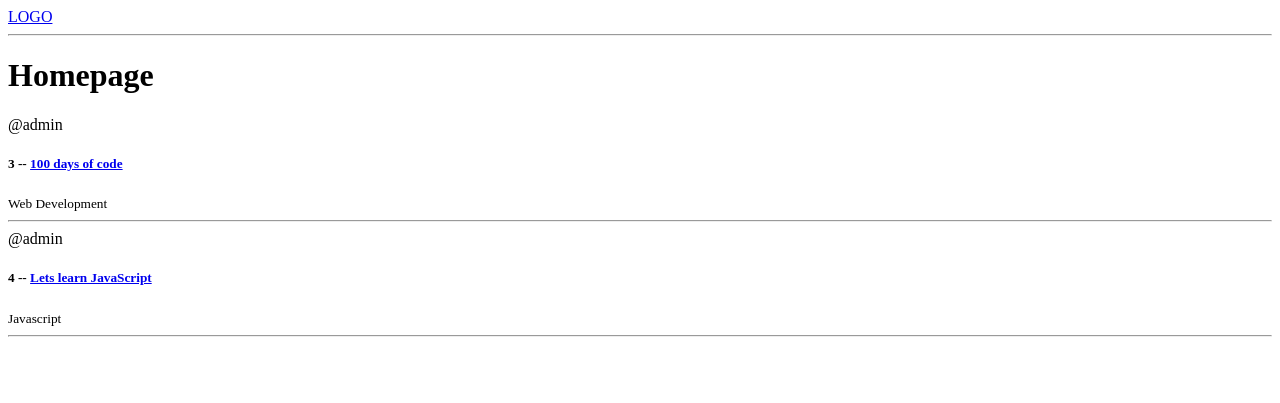
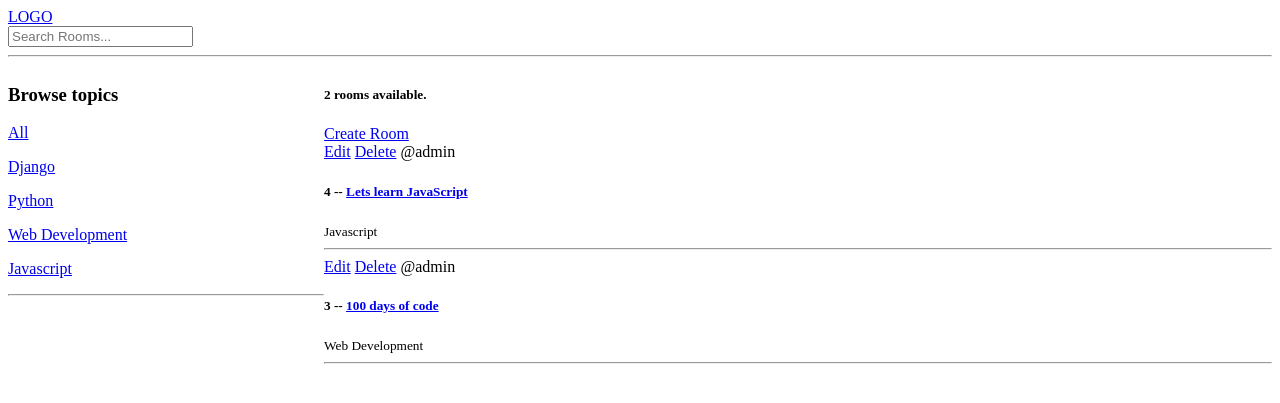
Before and after one commit to h-lakshman/StudyBud, a Django app: page / in a window 1280 px wide. Shown: the top 403 px of the page. Run offline with Django 4.2, Linux system fonts and the light colour scheme; data comes from the database, SQL or seed files in the repository; both versions use the stored data as it was after the commit.

Commit message:
Created a CRUD operations of creating,editing and deleting a room and added a search bar in the homepage to search rooms

```diff
--- a/base/models.py
+++ b/base/models.py
@@ -17,8 +17,12 @@ class Room(models.Model):
     updated = models.DateTimeField(auto_now=True)
     created = models.DateTimeField(auto_now_add=True)
 
+    class Meta:
+        ordering = ['-created', 'updated']
+
     def __str__(self):
         return self.name
+
 
 class Message(models.Model):
     user = models.ForeignKey(User, on_delete=models.CASCADE)
--- a/base/templates/base/home.html
+++ b/base/templates/base/home.html
@@ -1,11 +1,35 @@
 {% extends 'main.html' %}
 
+
+
 {% block content %}
-<h1>Homepage</h1>
+<style>
+    .home-container {
+        display: grid;
+        grid-template-columns: 1fr 3fr;
+    }
+</style>
+<div class="home-container">
+    <div>
+        <h3>Browse topics</h3>
         <div>
             <div>
+                <a href="{% url 'home' %}">All</a>
+            </div>
+            {% for topic in topics%}
+            <p><a href="{% url 'home' %}?q={{topic.name}}">{{topic.name}}</a></p>
+            {% endfor %}
+        </div>
+        <hr>
+    </div>
+    <div>
+        <h5>{{rooms_count}} rooms available.</h5>
+        <a href="{% url 'create-room' %}">Create Room</a>
+            <div>
                 {% for room in rooms %}
-            <div>
+                    <div></div>
+                        <a href="{% url 'update-room' room.id %}">Edit</a>
+                        <a href="{% url 'delete-room' room.id %}">Delete</a>
                         <span>@{{room.host.username}}</span>
                         <h5>{{room.id}} -- <a href="{% url 'room' room.id %}">{{room.name}}</a></h5>
                         <small>{{room.topic}}</small>
@@ -14,4 +38,5 @@
                 {% endfor%}
             </div>
     </div>
+</div>
 {% endblock %}
--- a/base/urls.py
+++ b/base/urls.py
@@ -3,5 +3,8 @@ from . import views
 
 urlpatterns = [
     path('', views.home, name='home'),
-    path('room/<int:pk>/', views.room, name='room'),
+    path('room/<str:pk>/', views.room, name='room'),
+    path('create-room/', views.createRoom, name='create-room'),
+    path('update-Room/<str:pk>', views.updateRoom, name='update-room'),
+    path('delete-Room/<str:pk>', views.deleteRoom, name='delete-room'),
 ]
--- a/base/views.py
+++ b/base/views.py
@@ -1,11 +1,48 @@
-from django.shortcuts import render
-from .models import Room
+
+from .models import Room, Topic
+from .forms import RoomForm
+from django.shortcuts import render, redirect, get_object_or_404
+from django.db.models import Q
+
 
 def home(request):
-    rooms = Room.objects.all()
-    return render(request, 'base/home.html', {'rooms': rooms})
+    q = request.GET.get('q') if request.GET.get('q') != None else ''
+    rooms = Room.objects.filter(Q(topic__name__icontains=q) |
+                                Q(name__icontains=q) |
+                                Q(description__icontains=q))
+    topics = Topic.objects.all()
+    rooms_count = rooms.count()
+    return render(request, 'base/home.html', {'rooms': rooms, 'topics': topics, 'rooms_count': rooms_count})
 
 
-def room(request,pk):
+def room(request, pk):
     room = Room.objects.get(id=pk)
-    return render(request, 'base/room.html', {'room':room})
+    return render(request, 'base/room.html', {'room': room})
+
+
+def createRoom(request):
+    form = RoomForm()
+    if request.method == 'POST':
+        form = RoomForm(request.POST)
+        if form.is_valid():
+            form.save()
+            return redirect('home')
+    return render(request, 'base/create-room.html', {'form': form})
+
+
+def updateRoom(request, pk):
+    room = get_object_or_404(Room, id=pk)
+    form = RoomForm(instance=room)
+    if request.method == 'POST':
+        form = RoomForm(request.POST, instance=room)
+        form.save()
+        return redirect(home)
+    return render(request, 'base/create-room.html', {'form': form, 'room': room})
+
+
+def deleteRoom(request, pk):
+    room = get_object_or_404(Room, id=pk)
+    if request.method == 'POST':
+        room.delete()
+        return redirect('home')
+    return render(request, 'base/delete-room.html', {'obj': room})
--- a/templates/navbar.html
+++ b/templates/navbar.html
@@ -1,4 +1,7 @@
 <a href="/">
     LOGO
 </a>
+<form method="get" action="{% url 'home' %}">
+    <input type="text" name="q" placeholder="Search Rooms..." >
+</form>
 <hr>
```
Also changed, not shown: base/forms.py (added, +8 -0 lines), base/templates/base/create-room.html (added, +9 -0 lines), base/templates/base/delete-room.html (added, +10 -0 lines), db.sqlite3. Lines whose indentation alone changed are shown as unchanged.
